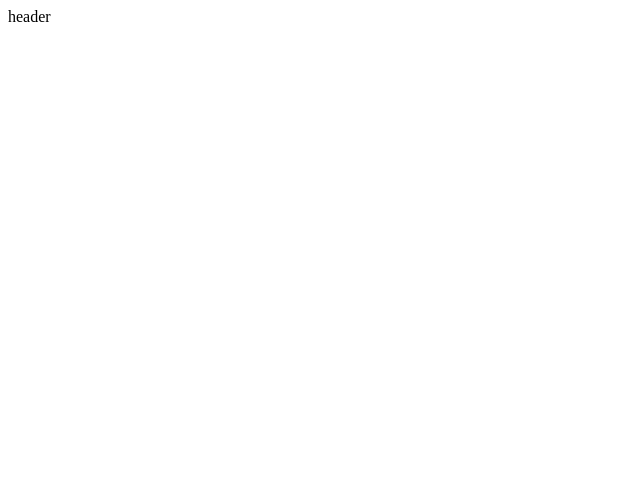
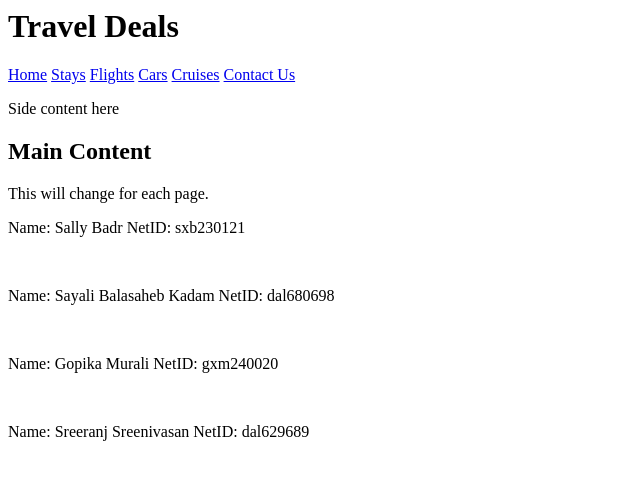
Before and after one commit to salyoka1/Web-Programming-HW2, a plain HTML site: page Index.html in a window 1280 px wide. Shown: the whole page, without its empty margins (0-640 px from the left). Drawn offline with Linux system fonts and the light colour scheme.

Commit message:
Index.html

```diff
--- a/Index.html
+++ b/Index.html
@@ -3,7 +3,35 @@
         <link rel="stylesheet" href="mystyle.css">
     </head>
     <body>
-     <p> header</p>
+     <header>
+    <h1>Travel Deals</h1>
+  </header>
+
+  <nav>
+    <a href="Index.html">Home</a>
+    <a href="Stays.html">Stays</a>
+    <a href="Flights.html">Flights</a>
+    <a href="Cars.html">Cars</a>
+    <a href="Cruises.html">Cruises</a>
+    <a href="Contact.html">Contact Us</a>
+  </nav>
+  <main>
+    <aside>
+      <p>Side content here</p>
+    </aside>
+    <section>
+      <h2>Main Content</h2>
+      <p>This will change for each page.</p>
+    </section>
+  </main>
+
+  <footer>
+    <p>Name: Sally Badr  NetID: sxb230121</p>
+  </br> <p>Name: Sayali Balasaheb Kadam  NetID: dal680698</p>
+</br> <p>Name: Gopika Murali  NetID: gxm240020</p>
+</br> <p>Name: Sreeranj Sreenivasan  NetID: dal629689</p>
+
+  </footer>
 
 
 
```
